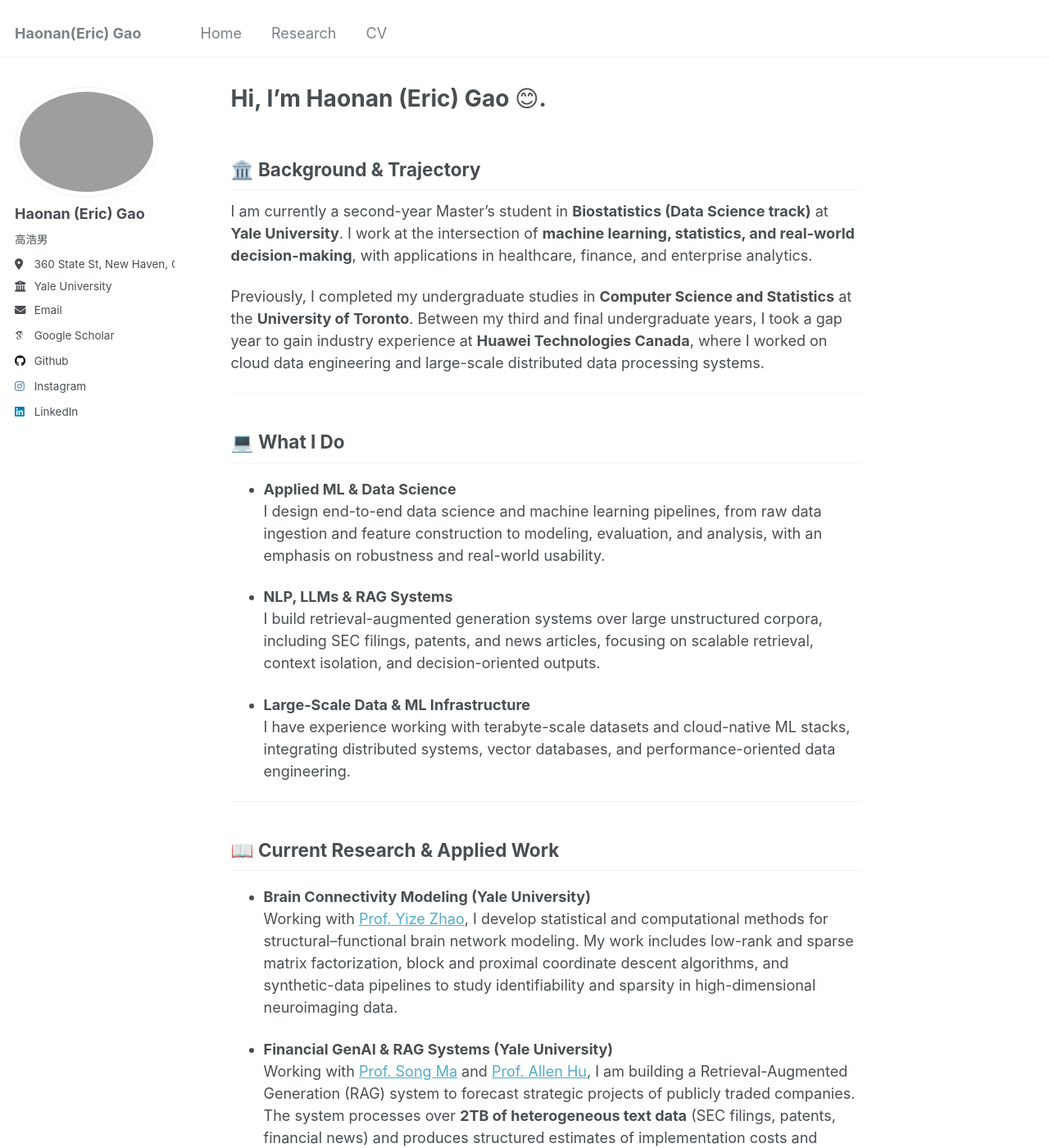
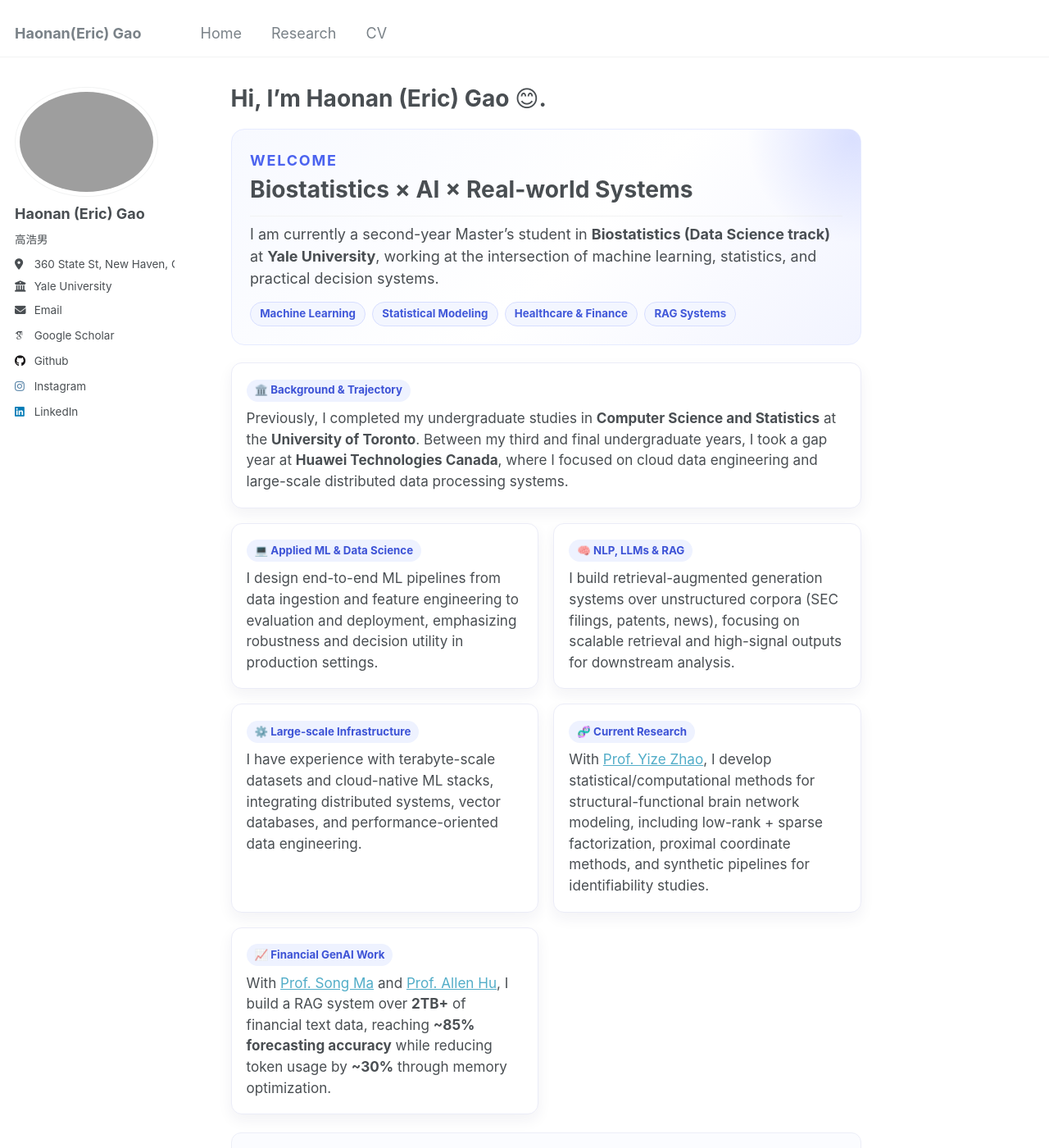
Before and after one commit to rampageoppa/rampageoppa.github.io, a Jekyll site: the page built from _pages/home.md, in a window 1280 px wide and 1400 px high. Shown: the whole window at 82% size. Built offline with Jekyll 4.4.1, drawn with Linux system fonts in a browser that asks for light colours; some web fonts are replaced; some of the changed text lies outside the part shown.

Commit message:
Polish home page with research-style cards and effects

```diff
--- a/_pages/home.md
+++ b/_pages/home.md
@@ -6,45 +6,100 @@ redirect_from:
   - /home/
   - /home.html
 ---
-## 🏛️ Background & Trajectory
 
-I am currently a second-year Master’s student in **Biostatistics (Data Science track)** at **Yale University**. I work at the intersection of **machine learning, statistics, and real-world decision-making**, with applications in healthcare, finance, and enterprise analytics.
+<div class="home-hero-card">
+  <p class="home-kicker">Welcome</p>
+  <h2>Biostatistics × AI × Real-world Systems</h2>
+  <p>
+    I am currently a second-year Master’s student in <strong>Biostatistics (Data Science track)</strong> at
+    <strong>Yale University</strong>, working at the intersection of machine learning, statistics, and practical decision systems.
+  </p>
+  <div class="home-chip-row">
+    <span class="home-chip">Machine Learning</span>
+    <span class="home-chip">Statistical Modeling</span>
+    <span class="home-chip">Healthcare & Finance</span>
+    <span class="home-chip">RAG Systems</span>
+  </div>
+</div>
 
-Previously, I completed my undergraduate studies in **Computer Science and Statistics** at the **University of Toronto**. Between my third and final undergraduate years, I took a gap year to gain industry experience at **Huawei Technologies Canada**, where I worked on cloud data engineering and large-scale distributed data processing systems.
+<div class="home-grid">
 
----
+  <article class="home-card featured">
+    <div class="home-card-content">
+      <span class="home-tag">🏛️ Background & Trajectory</span>
+      <p>
+        Previously, I completed my undergraduate studies in <strong>Computer Science and Statistics</strong> at
+        the <strong>University of Toronto</strong>. Between my third and final undergraduate years, I took a gap year at
+        <strong>Huawei Technologies Canada</strong>, where I focused on cloud data engineering and large-scale distributed
+        data processing systems.
+      </p>
+    </div>
+  </article>
 
-## 💻 What I Do
+  <article class="home-card">
+    <div class="home-card-content">
+      <span class="home-tag">💻 Applied ML & Data Science</span>
+      <p>
+        I design end-to-end ML pipelines from data ingestion and feature engineering to evaluation and deployment,
+        emphasizing robustness and decision utility in production settings.
+      </p>
+    </div>
+  </article>
 
-- **Applied ML & Data Science**
-  I design end-to-end data science and machine learning pipelines, from raw data ingestion and feature construction to modeling, evaluation, and analysis, with an emphasis on robustness and real-world usability.
+  <article class="home-card">
+    <div class="home-card-content">
+      <span class="home-tag">🧠 NLP, LLMs & RAG</span>
+      <p>
+        I build retrieval-augmented generation systems over unstructured corpora (SEC filings, patents, news),
+        focusing on scalable retrieval and high-signal outputs for downstream analysis.
+      </p>
+    </div>
+  </article>
 
-- **NLP, LLMs & RAG Systems**
-  I build retrieval-augmented generation systems over large unstructured corpora, including SEC filings, patents, and news articles, focusing on scalable retrieval, context isolation, and decision-oriented outputs.
+  <article class="home-card">
+    <div class="home-card-content">
+      <span class="home-tag">⚙️ Large-scale Infrastructure</span>
+      <p>
+        I have experience with terabyte-scale datasets and cloud-native ML stacks, integrating distributed
+        systems, vector databases, and performance-oriented data engineering.
+      </p>
+    </div>
+  </article>
 
-- **Large-Scale Data & ML Infrastructure**
-  I have experience working with terabyte-scale datasets and cloud-native ML stacks, integrating distributed systems, vector databases, and performance-oriented data engineering.
+  <article class="home-card">
+    <div class="home-card-content">
+      <span class="home-tag">🧬 Current Research</span>
+      <p>
+        With <a href="https://www.yizezhao.com/">Prof. Yize Zhao</a>, I develop statistical/computational methods for
+        structural-functional brain network modeling, including low-rank + sparse factorization, proximal
+        coordinate methods, and synthetic pipelines for identifiability studies.
+      </p>
+    </div>
+  </article>
 
----
+  <article class="home-card">
+    <div class="home-card-content">
+      <span class="home-tag">📈 Financial GenAI Work</span>
+      <p>
+        With <a href="https://songma.github.io/">Prof. Song Ma</a> and
+        <a href="https://www.allenanhu.com/">Prof. Allen Hu</a>, I build a RAG system over <strong>2TB+</strong> of
+        financial text data, reaching <strong>~85% forecasting accuracy</strong> while reducing token usage by
+        <strong>~30%</strong> through memory optimization.
+      </p>
+    </div>
+  </article>
 
-## 📖 Current Research & Applied Work
+</div>
 
-- **Brain Connectivity Modeling (Yale University)**
-  Working with [Prof. Yize Zhao](https://www.yizezhao.com/), I develop statistical and computational methods for structural–functional brain network modeling. My work includes low-rank and sparse matrix factorization, block and proximal coordinate descent algorithms, and synthetic-data pipelines to study identifiability and sparsity in high-dimensional neuroimaging data.
-
-- **Financial GenAI & RAG Systems (Yale University)**
-  Working with [Prof. Song Ma](https://songma.github.io/) and [Prof. Allen Hu](https://www.allenanhu.com/), I am building a Retrieval-Augmented Generation (RAG) system to forecast strategic projects of publicly traded companies. The system processes over **2TB of heterogeneous text data** (SEC filings, patents, financial news) and produces structured estimates of implementation costs and market values, achieving **~85% forecasting accuracy** while reducing token usage by **~30%** through optimized memory management.
-
----
-
-## Learn More
-
-- [**Research**](https://rampageoppa.github.io/research/) – publications and academic research
-- [**CV**](https://rampageoppa.github.io/cv/)
-
----
-
-Outside of work, I am a certified instructor with the [Canadian Association of Snowboard Instructors (CASI)](../files/SnowboardInstructor.pdf). If you enjoy snowboarding 🏂 —or are looking for an excuse to start—feel free to reach out.
-
-<br>
-<br>
+<div class="home-links-panel">
+  <h3>Learn More</h3>
+  <ul>
+    <li><a href="https://rampageoppa.github.io/research/"><strong>Research</strong></a> – publications and projects</li>
+    <li><a href="https://rampageoppa.github.io/cv/"><strong>CV</strong></a> – full academic and professional profile</li>
+  </ul>
+  <p class="home-note">
+    Outside of work, I am a certified instructor with the
+    <a href="../files/SnowboardInstructor.pdf">Canadian Association of Snowboard Instructors (CASI)</a>.
+    If you enjoy snowboarding 🏂 —or want an excuse to start—feel free to reach out.
+  </p>
+</div>
--- a/assets/css/main.scss
+++ b/assets/css/main.scss
@@ -146,3 +146,151 @@
     grid-column: span 1;
   }
 }
+
+/* Custom Home Page */
+.home-hero-card {
+  position: relative;
+  margin: 0.5rem 0 1.2rem;
+  padding: 1.3rem 1.25rem 1.2rem;
+  border: 1px solid #e6ebff;
+  border-radius: 16px;
+  background: linear-gradient(135deg, #f7f9ff 0%, #ffffff 55%, #f2f4ff 100%);
+  overflow: hidden;
+}
+
+.home-hero-card::after {
+  content: "";
+  position: absolute;
+  width: 260px;
+  height: 260px;
+  top: -120px;
+  right: -120px;
+  border-radius: 999px;
+  background: radial-gradient(circle, rgba(92, 117, 255, 0.2) 0%, rgba(92, 117, 255, 0) 70%);
+  pointer-events: none;
+}
+
+.home-kicker {
+  margin: 0;
+  color: #4b63ef;
+  font-size: 0.8rem;
+  letter-spacing: 0.1em;
+  text-transform: uppercase;
+  font-weight: 700;
+}
+
+.home-hero-card h2 {
+  margin: 0.35rem 0 0.45rem;
+  font-size: clamp(1.25rem, 2.2vw, 1.95rem);
+}
+
+.home-hero-card p {
+  margin-bottom: 0;
+}
+
+.home-chip-row {
+  display: flex;
+  flex-wrap: wrap;
+  gap: 0.45rem;
+  margin-top: 0.85rem;
+}
+
+.home-chip {
+  padding: 0.22rem 0.62rem;
+  border-radius: 999px;
+  border: 1px solid #d7deff;
+  background: #f3f6ff;
+  color: #4158d9;
+  font-size: 0.74rem;
+  font-weight: 700;
+}
+
+.home-grid {
+  display: grid;
+  grid-template-columns: repeat(auto-fit, minmax(250px, 1fr));
+  gap: 1rem;
+}
+
+.home-card {
+  position: relative;
+  border: 1px solid #ebecf7;
+  border-radius: 13px;
+  background: #fff;
+  box-shadow: 0 7px 18px rgba(28, 35, 92, 0.06);
+  transition: transform 0.2s ease, box-shadow 0.25s ease, border-color 0.25s ease;
+}
+
+.home-card::before {
+  content: "";
+  position: absolute;
+  inset: 0;
+  border-radius: 13px;
+  background: linear-gradient(135deg, rgba(92, 117, 255, 0.08), rgba(124, 203, 255, 0));
+  opacity: 0;
+  transition: opacity 0.25s ease;
+  pointer-events: none;
+}
+
+.home-card:hover {
+  transform: translateY(-3px);
+  box-shadow: 0 12px 26px rgba(28, 35, 92, 0.12);
+  border-color: #dfe5ff;
+}
+
+.home-card:hover::before {
+  opacity: 1;
+}
+
+.home-card-content {
+  position: relative;
+  z-index: 1;
+  padding: 0.95rem 1rem 1.05rem;
+}
+
+.home-tag {
+  display: inline-block;
+  margin-bottom: 0.4rem;
+  padding: 0.2rem 0.55rem;
+  border-radius: 999px;
+  background: #eef2ff;
+  color: #3d53d6;
+  font-size: 0.74rem;
+  font-weight: 700;
+}
+
+.home-card p {
+  margin-bottom: 0;
+  font-size: 0.95rem;
+}
+
+.home-card.featured {
+  grid-column: span 2;
+}
+
+.home-links-panel {
+  margin-top: 1.2rem;
+  padding: 1rem 1.05rem;
+  border: 1px solid #eceef7;
+  border-radius: 12px;
+  background: #fbfcff;
+}
+
+.home-links-panel h3 {
+  margin-top: 0;
+  margin-bottom: 0.45rem;
+}
+
+.home-links-panel ul {
+  margin-bottom: 0.55rem;
+}
+
+.home-note {
+  margin: 0;
+  color: #4d4d4d;
+}
+
+@media (max-width: 850px) {
+  .home-card.featured {
+    grid-column: span 1;
+  }
+}
```
